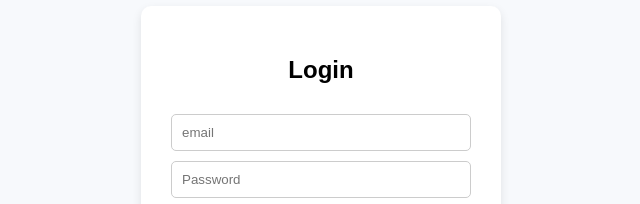
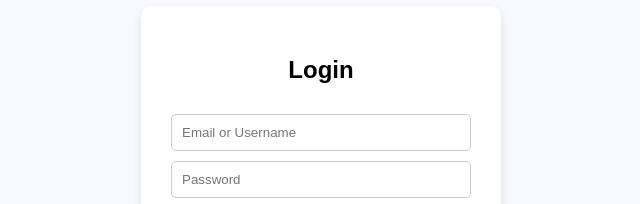
Before and after one commit to ramesh-maddili/PMS_FrontEnd, a Vue app: page /login in a window 1280 px wide. Shown: the part 278-482 px from the top of the page, without its empty margins (319-959 px from the left). Built offline with nearby package versions, Linux system fonts and the light colour scheme.

Commit message:
emailOrUser

```diff
--- a/src/main.js
+++ b/src/main.js
@@ -29,7 +29,7 @@ async function refreshTokenBeforeExpiry() {
 
   const expiryTime = getTokenExpiry(token);
   const now = Date.now();
-  const refreshThreshold = 5 * 60 * 1000; // 5 minutes
+  const refreshThreshold = 5 * 60 * 1000; // 5 minutes before expiry
   const timeToRefresh = expiryTime - now - refreshThreshold;
 
   if (timeToRefresh > 0) {
--- a/src/views/UserLogin.vue
+++ b/src/views/UserLogin.vue
@@ -3,7 +3,7 @@
     <div class="login-box">
       <h2>Login</h2>
       <form @submit.prevent="login">
-        <input v-model="email" placeholder="email" required /><br />
+        <input v-model="identifier" type="text" placeholder="Email or Username" required /><br />
         <input v-model="password" type="password" placeholder="Password" required /><br />
         <button>Login</button>
       </form>
@@ -28,7 +28,7 @@ export default {
     async login() {
       try {
         const res = await axios.post("/login", {
-          email: this.email,
+          identifier: this.identifier,
           password: this.password,
         });
 
--- a/src/views/UserProducts.vue
+++ b/src/views/UserProducts.vue
@@ -78,16 +78,17 @@ watch: {
   }
 },
 
-
   methods: {
   updateFromRoute() {
     const page = parseInt(this.$route.query.page) || 1;
     const search = this.$route.query.search || '';
     this.searchText = search;
     this.getProducts(page, search);
+
   },
   methods: {
   onSearchInput() {
+    // On typing/searching — reset to page 1 with search query
     this.$router.push({
       path: '/products',
       query: { search: this.searchText, page: 1 }
```
Lines whose indentation alone changed are shown as unchanged.
